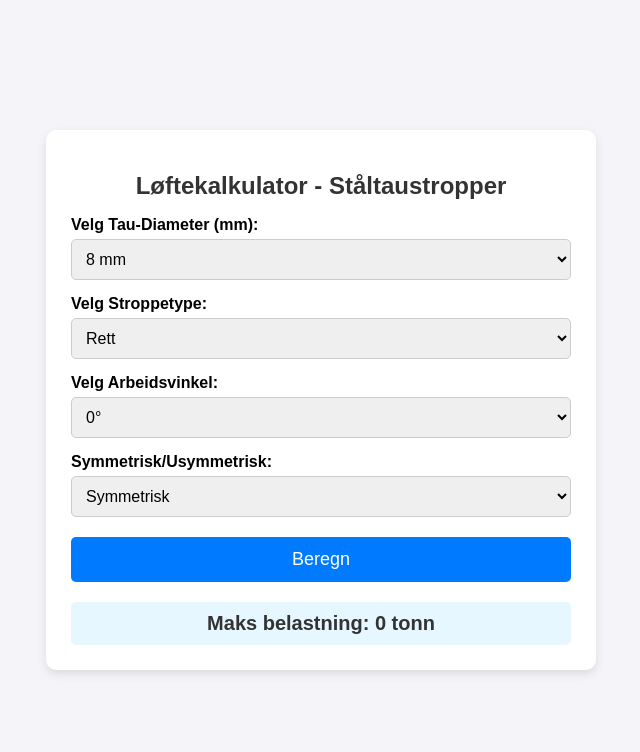
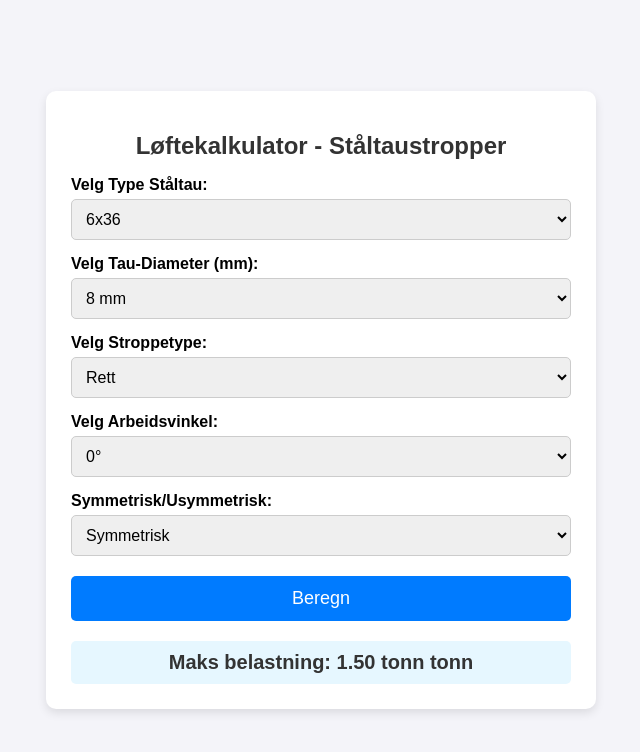
Before and after one commit to MortenUlla/staaltau, a plain HTML site: page index.html in a window 1280 px wide. Both pictures are taken after a click on the button "Beregn". Shown: the whole page, without its empty margins (319-959 px from the left). Drawn offline with Linux system fonts and the light colour scheme.

Commit message:
Update index.html

```diff
--- a/index.html
+++ b/index.html
@@ -70,6 +70,12 @@
     <div class="calculator">
         <h1>Løftekalkulator - Ståltaustropper</h1>
 
+        <label for="ropeType">Velg Type Ståltau:</label>
+        <select id="ropeType">
+            <option value="6x36">6x36</option>
+            <option value="6x19">6x19</option>
+        </select>
+
         <label for="dimension">Velg Tau-Diameter (mm):</label>
         <select id="dimension">
             <option value="8">8 mm</option>
@@ -111,33 +117,45 @@
     <script>
         function calculate() {
             // Hente verdier fra skjema
+            const ropeType = document.getElementById('ropeType').value;
             const dimension = parseFloat(document.getElementById('dimension').value);
             const attachment = document.getElementById('attachment').value;
             const angleFactor = parseFloat(document.getElementById('angle').value);
             const symmetryFactor = parseFloat(document.getElementById('symmetry').value);
 
-            // WLL (Working Load Limit) i tonn for hver tau-diameter
+            // WLL-tabell for 6x36 og 6x19 ståltau (verdier i tonn)
             const wllTable = {
-                8: 1.5,
-                10: 2.5,
-                12: 3.5,
-                14: 4.5,
-                16: 6.0,
-                18: 7.5,
-                20: 9.0,
-                22: 11.0,
-                24: 13.0
+                "6x36": { 8: 1.5, 10: 2.5, 12: 3.5, 14: 4.5, 16: 6.0, 18: 7.5, 20: 9.0, 22: 11.0, 24: 13.0 },
+                "6x19": { 8: 1.8, 10: 3.0, 12: 4.0, 14: 5.2, 16: 7.0, 18: 8.5, 20: 10.5, 22: 12.5, 24: 14.5 }
             };
 
             // Sjekk om tau-diameter er gyldig
-            if (!wllTable[dimension]) {
+            if (!wllTable[ropeType][dimension]) {
                 document.getElementById('result').innerText = "Ugyldig dimensjon";
                 return;
             }
 
-            let baseLoad = wllTable[dimension];
+            let baseLoad = wllTable[ropeType][dimension];
 
             // Justering basert på stroppetype
             const attachmentFactors = {
                 "Rett": 1.0,
-                "Snaret": 0.8
+                "Snaret": 0.8,
+                "Uform": 2.0
+            };
+
+            let attachmentFactor = attachmentFactors[attachment] || 1.0;
+
+            // Beregn maks løftekapasitet
+            let maxLoad = baseLoad * attachmentFactor * angleFactor * symmetryFactor;
+
+            // Sikre at tallet ikke blir NaN eller 0
+            if (isNaN(maxLoad) || maxLoad <= 0) {
+                document.getElementById('maxLoad').innerText = "Feil i beregning!";
+            } else {
+                document.getElementById('maxLoad').innerText = maxLoad.toFixed(2) + " tonn";
+            }
+        }
+    </script>
+</body>
+</html>
```
